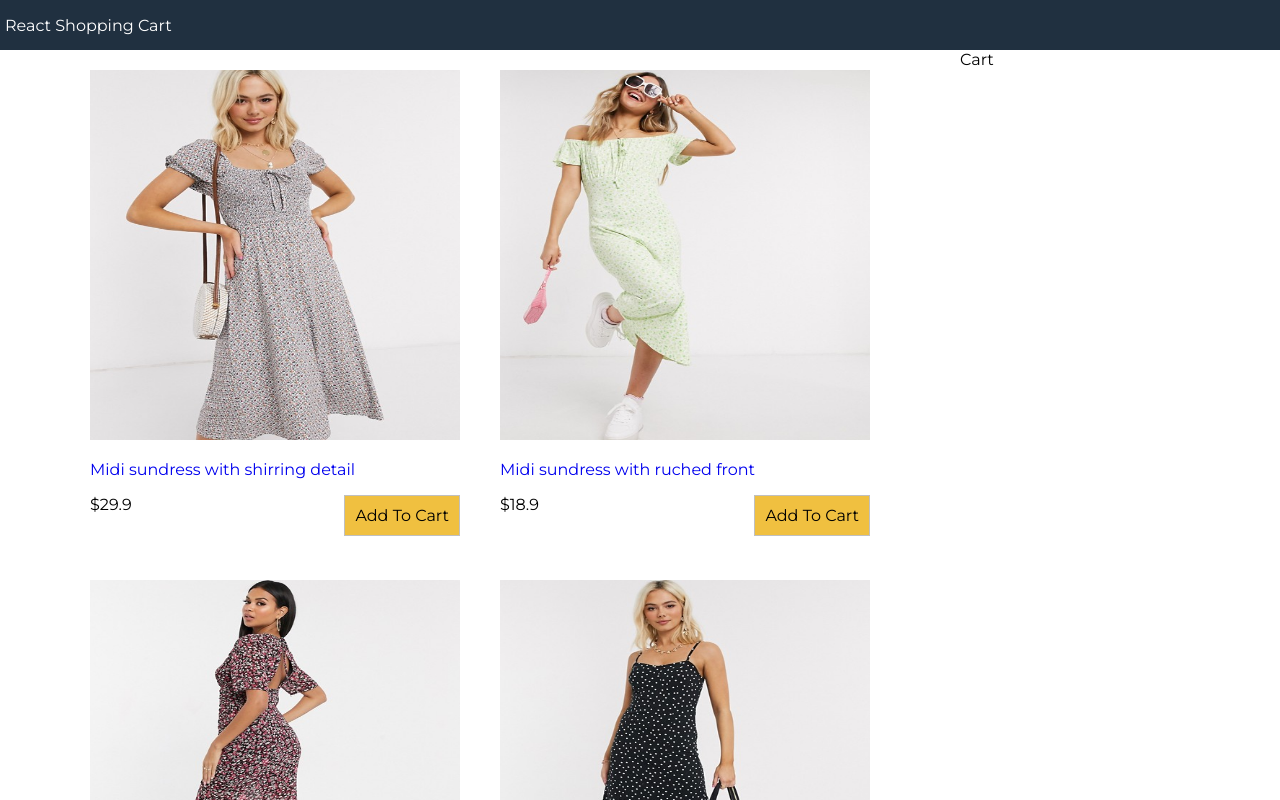
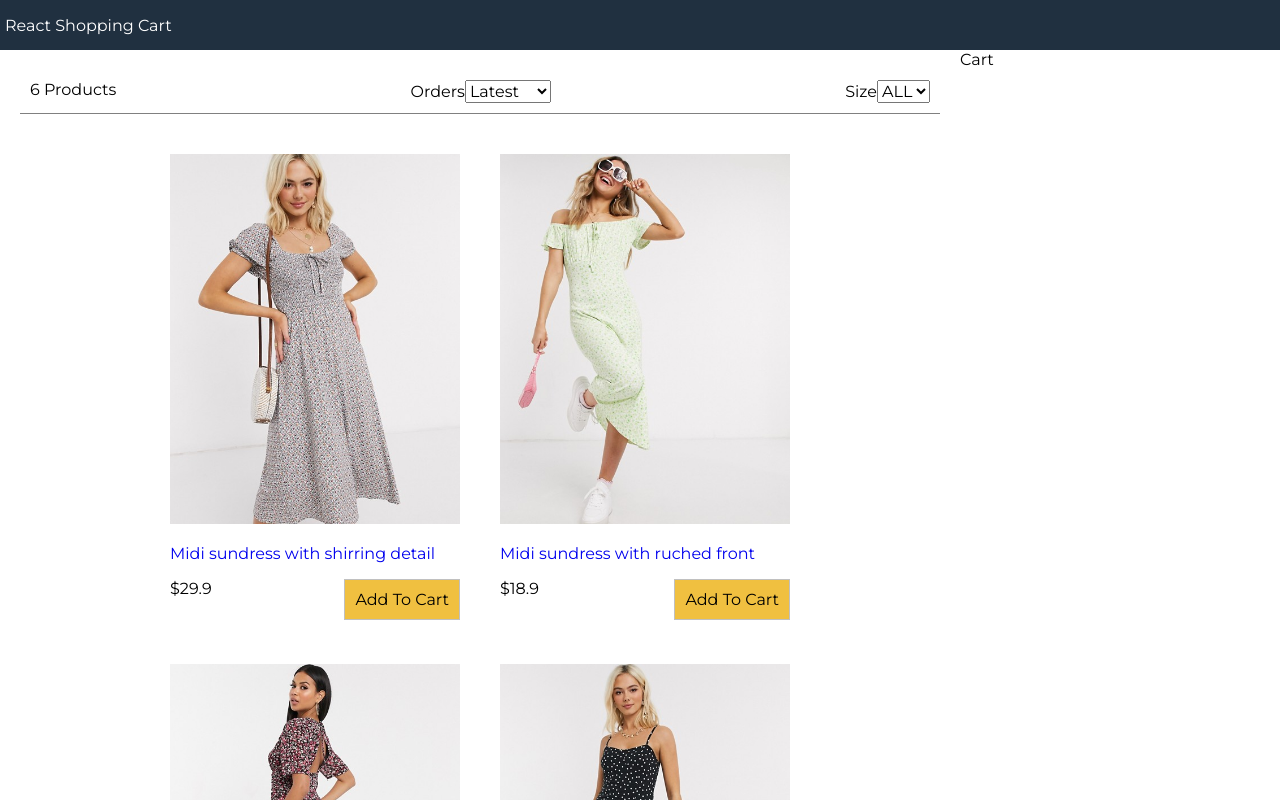
Before and after one commit to VirViru7/React-dev, a React (Create React App) app in the folder shopping-cart-redux/: page / in a window 1280 px wide. Shown: the top 800 px of the page. Built offline with nearby package versions, Linux system fonts and the light colour scheme.

Commit message:
Added Filter for shopping cart

```diff
--- a/shopping-cart-redux/src/App.js
+++ b/shopping-cart-redux/src/App.js
@@ -1,5 +1,6 @@
 import React from "react";
 import "./App.css";
+import Filter from "./components/Filter";
 import Product from "./components/Product";
 import data from "./data.json";
 
@@ -13,6 +14,40 @@ class App extends React.Component {
     };
   }
 
+  handleFilterSort = (event) => {
+    const sort = event.target.value;
+
+    this.setState((state) => ({
+      sort: sort,
+      products: this.state.products.sort((a, b) =>
+        sort === "Lowest"
+          ? a.price > b.price
+            ? 1
+            : -1
+          : sort === "Highest"
+          ? a.price < b.price
+            ? 1
+            : -1
+          : a._id < b._id
+          ? 1
+          : -1
+      ),
+    }));
+  };
+
+  handleFilterSize = (event) => {
+    if (event.target.value === "") {
+      this.setState({ size: event.target.value, products: data.products });
+    } else {
+      this.setState({
+        size: event.target.value,
+        products: data.products.filter(
+          (product) => product.availableSizes.indexOf(event.target.value) >= 0
+        ),
+      });
+    }
+  };
+
   render() {
     return (
       <div className="grid-container">
@@ -20,6 +55,13 @@ class App extends React.Component {
         <main>
           <div className="content">
             <div className="main">
+              <Filter
+                count={this.state.products.length}
+                sort={this.state.sort}
+                size={this.state.size}
+                filterSort={(e) => this.handleFilterSort(e)}
+                filterSize={(e) => this.handleFilterSize(e)}
+              />
               <Product products={this.state.products} />
             </div>
             <div className="sidebar">Cart</div>
--- /dev/null
+++ b/shopping-cart-redux/src/components/Filter.js
@@ -0,0 +1,31 @@
+import React, { Component } from "react";
+
+export default class Filter extends Component {
+  render() {
+    return (
+      <div class="filter">
+        <div>{this.props.count} Products</div>
+        <div>
+          Orders
+          <select onChange={this.props.filterSort}>
+            <option value="Latest">Latest</option>
+            <option value="Lowest">Lowest</option>
+            <option value="Highest">Highest</option>
+          </select>
+        </div>
+        <div>
+          Size
+          <select onChange={this.props.filterSize}>
+            <option value="">ALL</option>
+            <option value="XS">XS</option>
+            <option value="S">S</option>
+            <option value="M">M</option>
+            <option value="L">L</option>
+            <option value="XL">XL</option>
+            <option value="XXL">XXL</option>
+          </select>
+        </div>
+      </div>
+    );
+  }
+}
--- a/shopping-cart-redux/src/index.css
+++ b/shopping-cart-redux/src/index.css
@@ -62,6 +62,8 @@ footer {
   align-items: center;
 }
 
+/* Product */
+
 .content {
   display: flex;
   flex-wrap: wrap;
@@ -91,14 +93,14 @@ footer {
   justify-content: space-between;
 }
 
-.products li{
+.products li {
   height: 47rem;
   padding: 1rem;
   margin: 1rem;
 }
 .product img {
   height: 37rem;
-  width: 37rem;
+  width: 29rem;
 }
 .product-price {
   display: flex;
@@ -118,3 +120,15 @@ footer {
 .button.primary {
   background-color: #f0c040;
 }
+
+/* Product */
+
+/* Filter */
+
+.filter {
+  display: flex;
+  justify-content: space-between;
+  padding: 1rem;
+  margin: 2rem;
+  border-bottom: 1px gray solid;
+}
```
